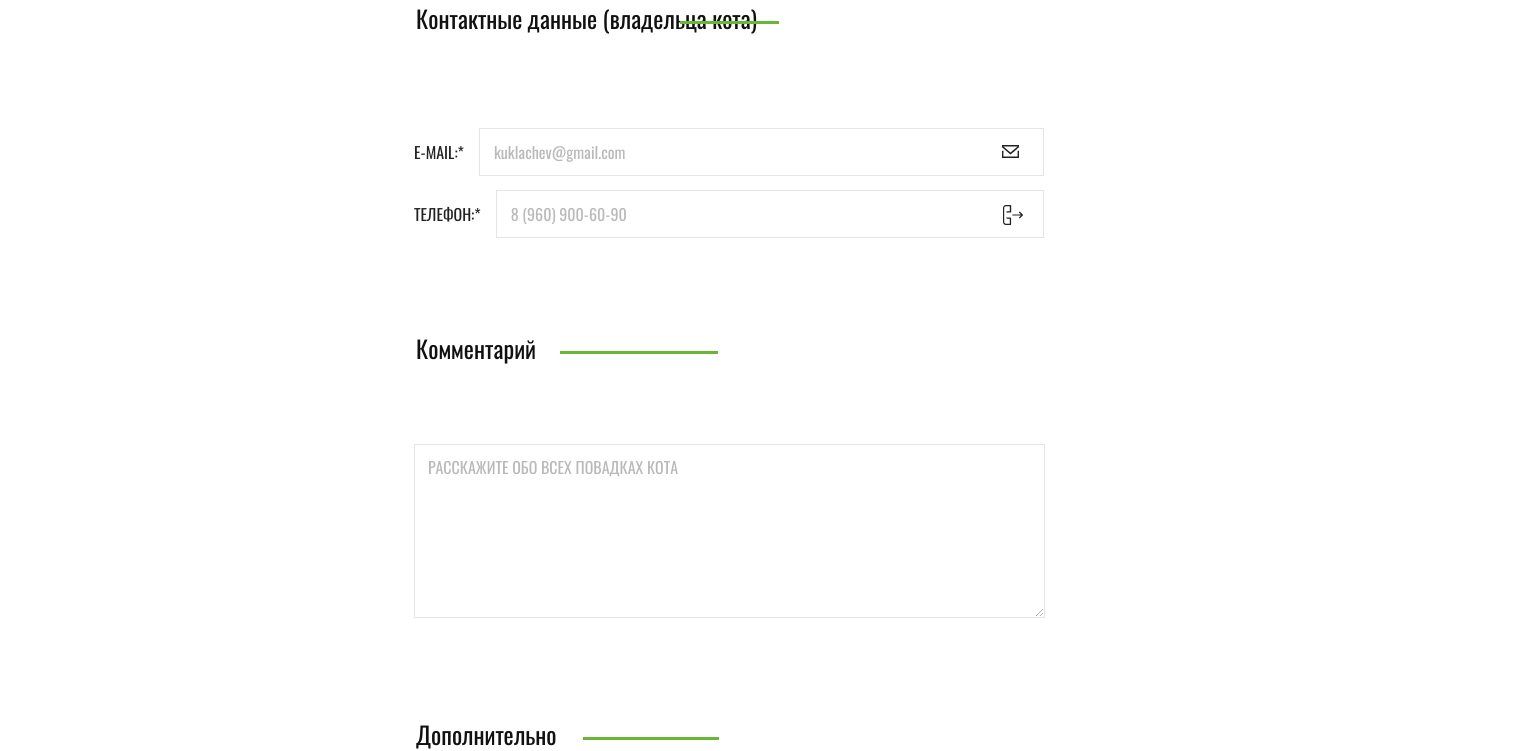
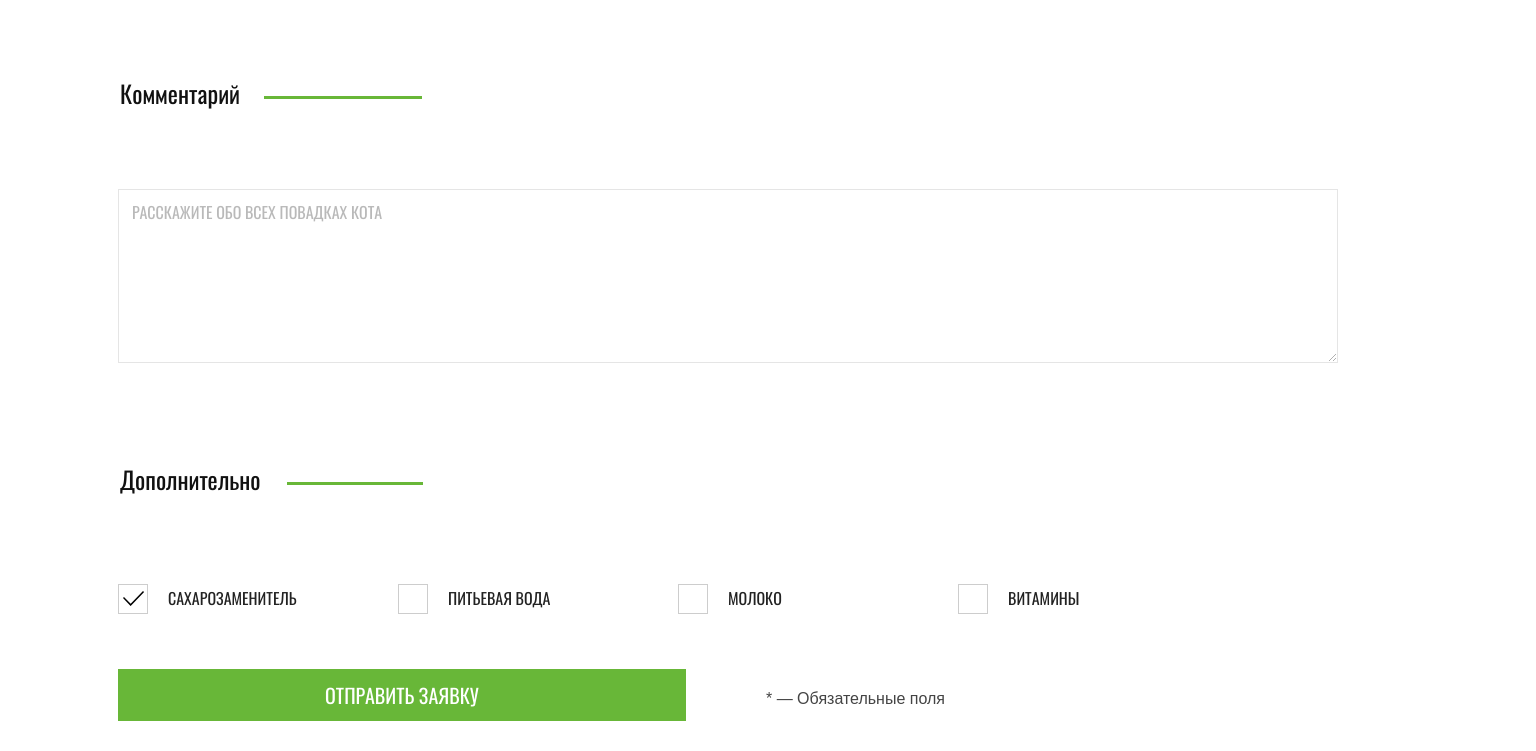
Before and after one commit to zirg3/550417-cat-energy, a website: page source/form.html in a window 1536 px wide. Shown: the part 845-1596 px from the top of the page. Drawn offline with nearby package versions, Linux system fonts and the light colour scheme; files that its build step writes are made by us from their sources.

Commit message:
доделал форму

```diff
--- a/source/sass/block/line.scss
+++ b/source/sass/block/line.scss
@@ -231,4 +231,8 @@
   .line__legend {
     margin-bottom: 84px;
   }
+
+  .line__ul-contact {
+    display: flex;
+  }
 }
--- a/source/sass/block/program.scss
+++ b/source/sass/block/program.scss
@@ -193,7 +193,7 @@
   }
 
   .program__questionnaire {
-    width: 1220px;
+    width: 1300px;
     display: flex;
     margin-left: auto;
     margin-right: auto;
@@ -202,8 +202,22 @@
     justify-content: space-between;
   }
 
+  .program__second {
+    width: 570px;
+  }
+
   .program__questionnaire li {
     width: 570px;
+  }
+
+  .program__contact {
+    width: 1300px;
+    margin-top: 60px;
+  }
+
+  .program__comment {
+    width: 1300px;
+    margin-top: 70px;
   }
 
   .program__first {
@@ -214,15 +228,25 @@
     border-top: 0;
   }
 
-  .program__contact {
-    margin-top: 60px;
-  }
-
-  .program__comment {
+  .program__extra {
+    width: 1300px;
     margin-top: 70px;
   }
 
-  .program__extra {
-    margin-top: 70px;
+  .program__req {
+    width: 1300px;
+  }
+
+  .program__field-req {
+    font-size: 16px;
+    margin-left: 80px;
+  }
+
+  .program__btn {
+    width: 568px;
+  }
+
+  .program__comment-text {
+    width: 1220px;
   }
 }
```
